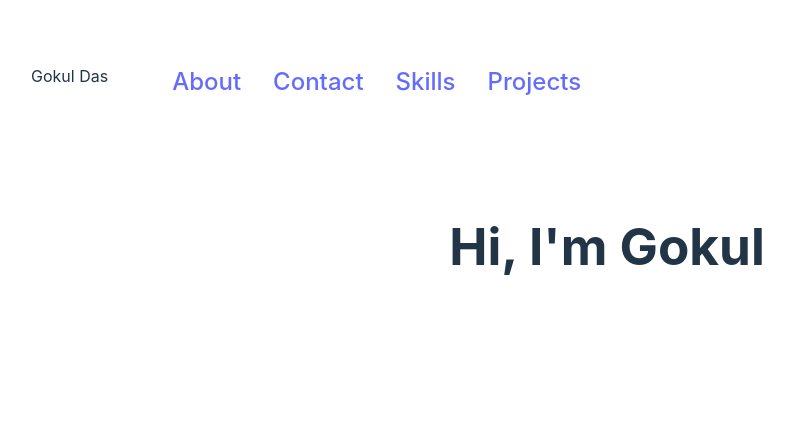
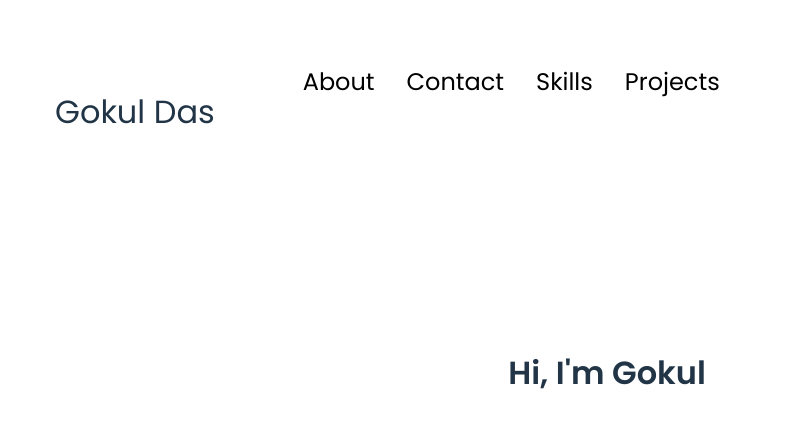
Before and after one commit to Gokul-A-S/portfolio, a React (Vite) app: page / in a window 1280 px wide. Shown: the top 428 px of the page, without its empty margins (33-826 px from the left). Built offline with nearby package versions, Linux system fonts and the light colour scheme.

Commit message:
CSS Changes

```diff
--- a/src/index.css
+++ b/src/index.css
@@ -1,33 +1,25 @@
-:root {
-  font-family: Inter, system-ui, Avenir, Helvetica, Arial, sans-serif;
-  line-height: 1.5;
-  font-weight: 400;
+@import url('https://fonts.googleapis.com/css2?family=Poppins:wght@300;400;500;600&display=swap');
 
-  color-scheme: light dark;
-  color: rgba(255, 255, 255, 0.87);
-  background-color: #242424;
 
-  font-synthesis: none;
-  text-rendering: optimizeLegibility;
-  -webkit-font-smoothing: antialiased;
-  -moz-osx-font-smoothing: grayscale;
-  -webkit-text-size-adjust: 100%;
+body{
+  font-family: 'Poppins', sans-serif;
 }
 
 a {
-  font-weight: 500;
-  color: #646cff;
-  text-decoration: inherit;
+  color: rgb(0, 0, 0);
+  text-decoration: none;
+  text-decoration-color: gray;
 }
 
 a:hover {
-  color: #535bf2;
+  color: gray;
+  text-decoration: underline;
+  text-decoration-color: rgb(181, 181, 181);
+  text-underline-offset: 1rem;
 }
 
-
-h1 {
-  font-size: 3.2em;
-  line-height: 1.1;
+a, .btn{
+  transition: all 0.3s ease;
 }
 
 button {
@@ -82,3 +74,7 @@ nav,
   list-style: none;
   font-size: 1.5rem;
 }
+
+.logo{
+  font-size: 2rem;
+}
```
